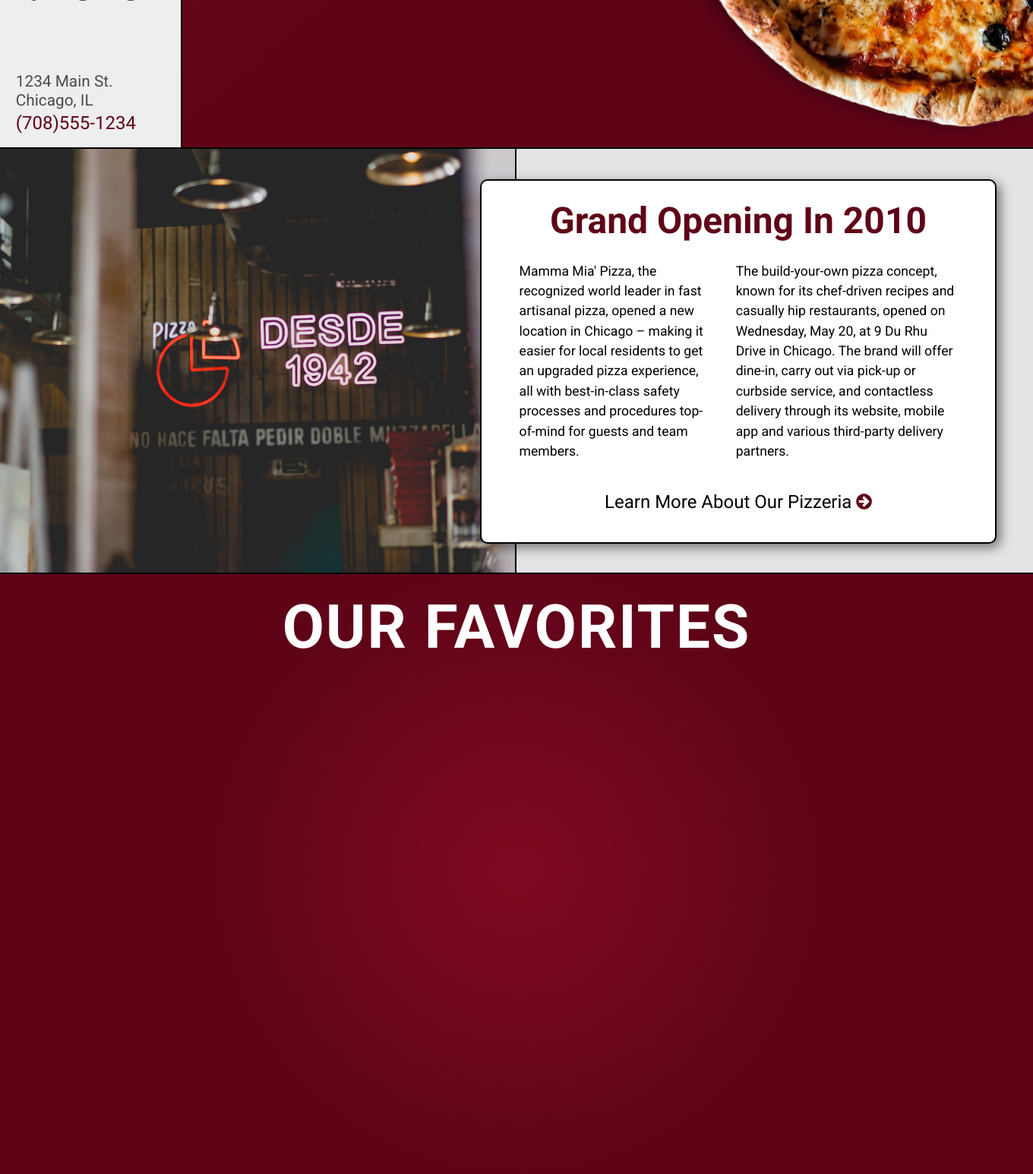
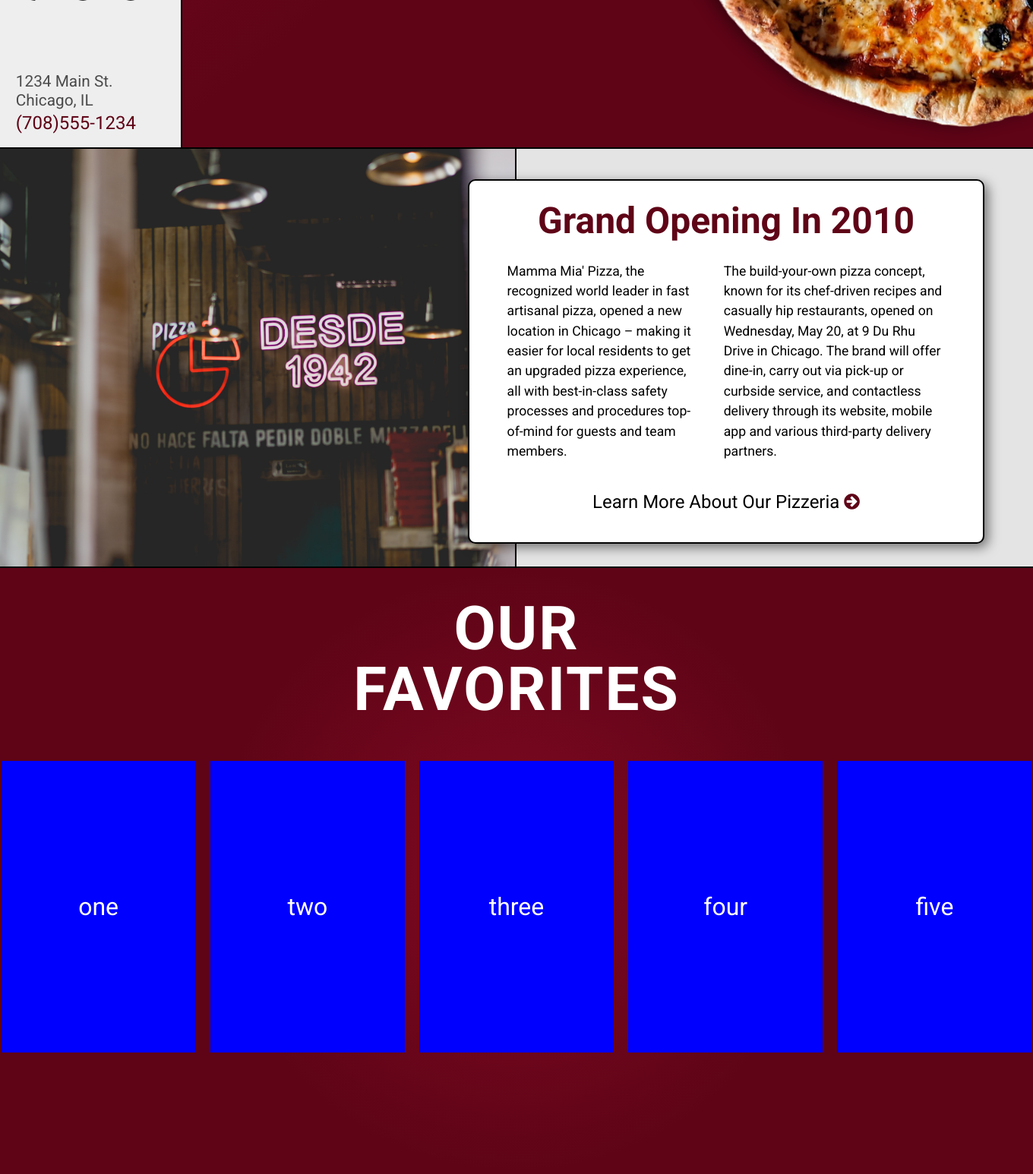
Before and after one commit to NathanielDaniels/restaurant-fullstack, a web app: file public/index.html in a window 1360 px wide. Shown: the part 604-2150 px from the top of the page at 76% size. Run offline with its HTML, style and script files only (its server is not run), Linux system fonts and the light colour scheme.

Commit message:
adding content to food section

```diff
--- a/assets/scss/_food.scss
+++ b/assets/scss/_food.scss
@@ -1,4 +1,5 @@
 #food-preview {
+  position: relative;
   width: 100%;
   height: 100vh;
   background: rgb(128, 9, 34);
@@ -18,9 +19,13 @@
     rgba(95, 4, 23, 1) 50%
   );
   filter: progid:DXImageTransform.Microsoft.gradient(startColorstr="#800922",endColorstr="#5f0417",GradientType=1);
+  border-top: 2px solid black;
 
 
   h1 {
+    position: absolute;
+    right: 50%;
+    transform: translateX(50%);
     font-size: 5rem;
     font-weight: 600;
     padding: .5em;
@@ -29,4 +34,27 @@
     text-transform: uppercase;
     letter-spacing: 2px;
   }
+  .cards {
+    margin-top: -10em;
+    height: 100%;
+    width: 100%;
+    display: flex;
+    justify-content: center;
+    align-items: flex-end;
+    ul {
+      display: inherit;
+      li {
+        display: inherit;
+        justify-content: center;
+        align-items: center;
+        margin: 0 .3em;
+        width: 8em;
+        height: 12em;
+        background: blue;
+        list-style: none;
+        color: #fff;
+        font-size: 2rem;
+      }
+    }
+  }
 }
--- a/assets/scss/_info.scss
+++ b/assets/scss/_info.scss
@@ -15,7 +15,7 @@
   background: rgb(228, 228, 228);
   height: 35em;
 	position: relative;
-	border-bottom: 2px solid black;
+	// border-bottom: 2px solid black;
 	.restaurant-img {
 		width:50%;
 		img {
@@ -31,7 +31,7 @@
 		width: 50%;
 		height: 30em;
 		position: absolute;
-		right: 3em;
+		right: 4em;
 		top: 2.5em;
 		display: flex;
 		flex-direction: column;
--- a/public/index.html
+++ b/public/index.html
@@ -122,10 +122,11 @@
       <h1>our favorites</h1>
       <div class="cards">
         <ul>
-          <li></li>
-          <li></li>
-          <li></li>
-          <li></li>
+          <li>one</li>
+          <li>two</li>
+          <li>three</li>
+          <li>four</li>
+          <li>five</li>
         </ul>
       </div>
     </section>
```
Also changed, not shown: public/css/styles.css.
